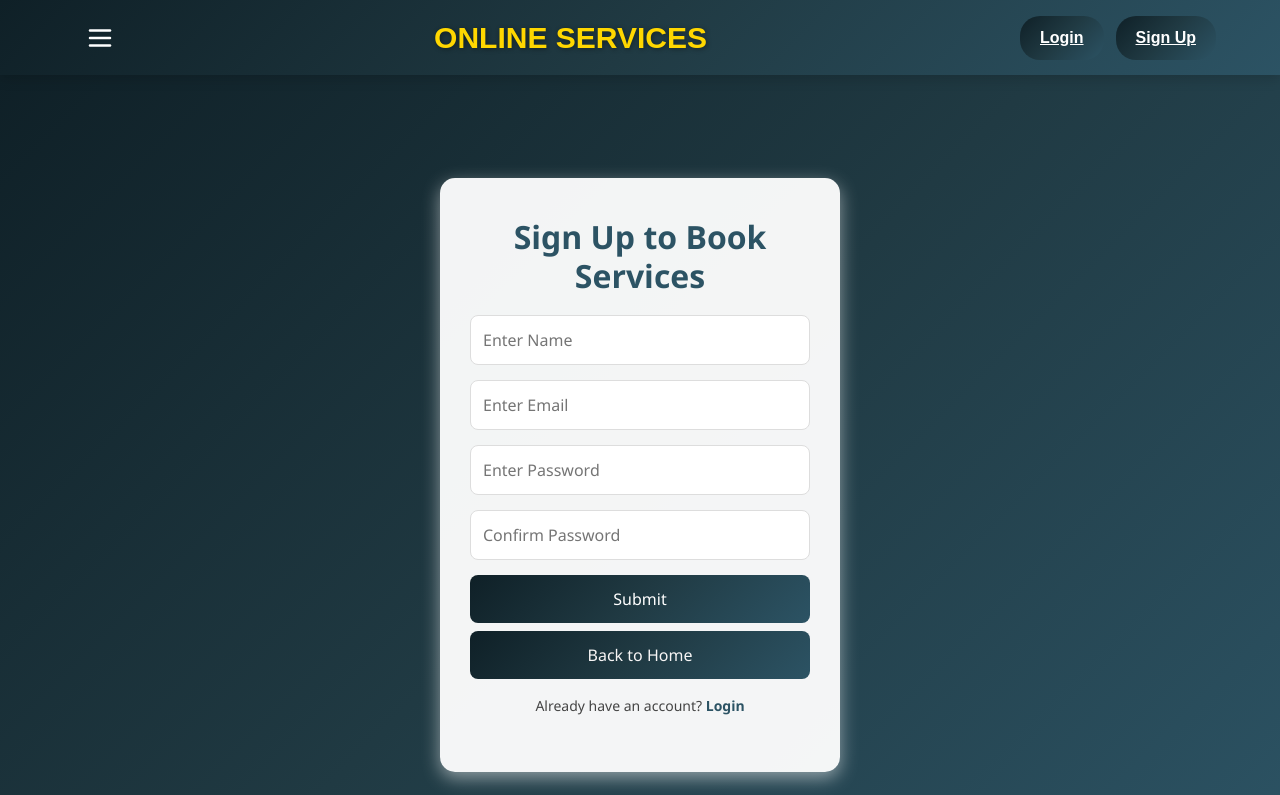
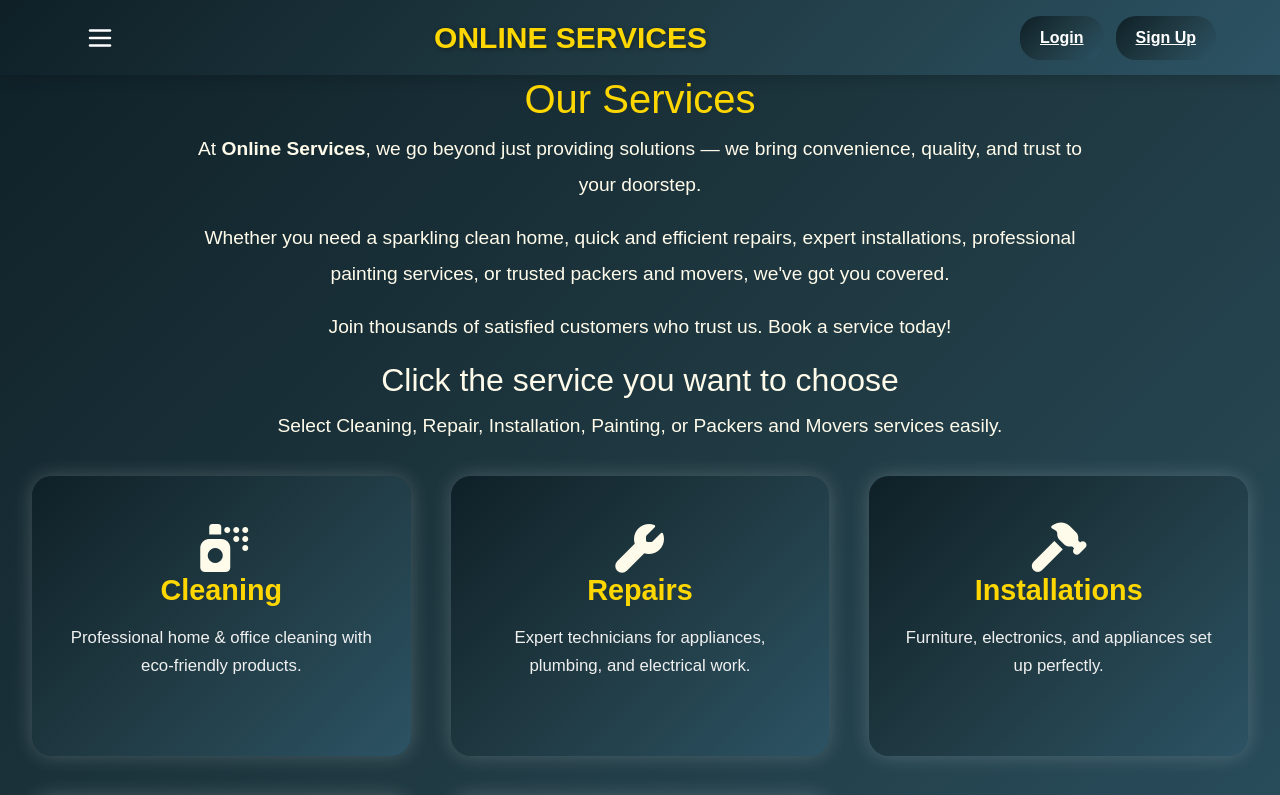
Before and after one commit to manikanta514-bit/Onlineservices, a React (Create React App) app: page /services in a window 1280 px wide. Before the commit this address led to /signup. Shown: the top 795 px of the page. Built offline with nearby package versions, Linux system fonts and the light colour scheme; no server answers.

Commit message:
updated upto medium level next add cities and workers

```diff
--- a/package.json
+++ b/package.json
@@ -17,6 +17,7 @@
     "react-icons": "^5.5.0",
     "react-router-dom": "^7.7.1",
     "react-scripts": "5.0.1",
+    "react-toastify": "^11.0.5",
     "web-vitals": "^2.1.4"
   },
   "scripts": {
--- a/src/App.js
+++ b/src/App.js
@@ -3,9 +3,7 @@ import { BrowserRouter as Router, Routes, Route, Link } from 'react-router-dom';
 import { Menu, X } from 'lucide-react';
 import '@fortawesome/fontawesome-free/css/all.min.css';
 import './App.css';
-
 // Components
-import ProtectedRoute from "./components/ProtectedRoute";
 import Cleaning from './components/Cleaning';
 import Repairs from './components/Repairs';
 import Installations from './components/Installations';
@@ -21,7 +19,6 @@ import PackersMovers from './components/PackersMovers';
 import { BookingProvider } from './context/BookingContext';
 import UserDashboard from './components/UserDashboard';
 
-// ------------------- Header -------------------
 const Header = () => {
   const [menuOpen, setMenuOpen] = useState(false);
   return (
@@ -52,7 +49,6 @@ const Header = () => {
   );
 };
 
-// ------------------- Home -------------------
 const Home = () => {
   const cardStyleCleaning = { backgroundImage: 'url("/images/Cleaning.png")', backgroundSize: 'cover', backgroundPosition: 'center' };
   const cardStyleRepairs = { backgroundImage: 'url("/images/Repairs.png")', backgroundSize: 'cover', backgroundPosition: 'center' };
@@ -61,7 +57,6 @@ const Home = () => {
   const cardStylePackersMovers = { backgroundImage: 'url("/images/packersmovers/fragile tems.png")', backgroundSize: 'cover', backgroundPosition: 'center' };
   return (
     <main className="main-content">
-      {/* Hero Section */}
       <div className="hero-section center-text">
         <h1>Welcome to Online Services</h1>
         <h3>Professional Services, Just a Click Away.</h3>
@@ -76,8 +71,6 @@ const Home = () => {
           Experience the new standard of home services—affordable, dependable, and designed for your modern life.
         </p>
       </div>
-
-      {/* Services Intro */}
       <div className="services-intro">
         <h2>Your One-Stop Solution for Home & Office Care</h2>
         <p>
@@ -86,8 +79,6 @@ const Home = () => {
           for every job directly to you. Explore our primary services below.
         </p>
       </div>
-
-      {/* Services Section */}
       <div className="services-grid">
         <div className="service-card" style={cardStyleCleaning}>
           <i className="fas fa-spray-can fa-3x card-icon" style={{ color: "gold" }}></i>
@@ -145,8 +136,6 @@ const Home = () => {
           </ul>
            </div>
       </div>
-
-      {/* Testimonials Section */}
       <div className="testimonials-section">
         <h2>What Our Customers Say</h2>
         <div className="testimonials-grid">
@@ -192,7 +181,6 @@ const Home = () => {
   );
 };
 
-
 const App = () => {
   return (
     <div className="App-css">
@@ -204,7 +192,7 @@ const App = () => {
         <Route path="/installations" element={<Installations />} />
         <Route path="/painting" element={<Painting />} />
         <Route path="/packersmovers" element={<PackersMovers />} />
-        <Route path="/services" element={<ProtectedRoute><Services /></ProtectedRoute>} />
+        <Route path="/services" element={<Services />} />
         <Route path="/help" element={<Help />} />
         <Route path="/about" element={<About />} />
         <Route path="/settings" element={<Settings />} />
--- a/src/components/Cleaning.js
+++ b/src/components/Cleaning.js
@@ -6,7 +6,6 @@ import { BookingContext } from "../context/BookingContext";
 const Cleaning = () => {
   const navigate = useNavigate();
   const { user, addBooking } = useContext(BookingContext);
-
 
   const cleaningServices = [
     { name: "1BHK Full House Cleaning", charges: "₹1,499", desc: "Complete cleaning for 1BHK including kitchen, bathrooms, living room, and bedrooms.", img: "/images/Cleaning.png" },
--- a/src/components/Installations.js
+++ b/src/components/Installations.js
@@ -1,4 +1,3 @@
-// Installations.js
 import React, { useContext } from "react";
 import { useNavigate } from "react-router-dom";
 import { GiDrill } from "react-icons/gi";
@@ -26,6 +25,7 @@ const Installations = () => {
 
   const handleBooking = (service) => {
     if (!user) {
+      alert("Please login or signup to book a service.");
       navigate("/signup");
       return;
     }
--- a/src/components/Login.js
+++ b/src/components/Login.js
@@ -18,7 +18,7 @@ const Login = () => {
 
     try {
       await signInWithEmailAndPassword(auth, email, password);
-    setError('✅ Login successful!');
+      setError(' Login successful!');
       navigate('/services');
     } catch (err) {
       console.error("Firebase login error:", err.code, err.message);
@@ -38,7 +38,6 @@ const Login = () => {
       }
     }
   };
-
 
   return (
     <div className="auth-page">
@@ -67,7 +66,7 @@ const Login = () => {
         </button>
         <button
           className="auth-btn auth-btn-secondary mt-2"
-          onClick={() => navigate('/')}
+          onClick={() => navigate('/')}  // NEW: back to home
         >
           Back to Home
         </button>
--- a/src/components/PackersMovers.js
+++ b/src/components/PackersMovers.js
@@ -1,4 +1,3 @@
-// PackersMovers.js
 import React, { useContext } from "react";
 import { useNavigate } from "react-router-dom";
 import { FaTruckMoving } from "react-icons/fa";
@@ -21,8 +20,10 @@ const PackersMovers = () => {
     { name: "Fragile Goods Handling", charges: "₹1,499 onwards", desc: "Special care and customized packing for delicate and fragile items.", img: "/images/packersmovers/fragile tems.png" }
   ];
 
+
   const handleBooking = (service) => {
     if (!user) {
+      alert("Please login or signup to book a service.");
       navigate("/signup");
       return;
     }
--- a/src/components/Painting.js
+++ b/src/components/Painting.js
@@ -1,4 +1,3 @@
-// Painting.js
 import React, { useContext } from "react";
 import { useNavigate } from "react-router-dom";
 import { FaPaintRoller } from "react-icons/fa";
@@ -39,6 +38,7 @@ const Painting = () => {
 
   const handleBooking = (service, category) => {
     if (!user) {
+      alert("Please login or signup to book a service.");
       navigate("/signup");
       return;
     }
--- a/src/components/Repairs.js
+++ b/src/components/Repairs.js
@@ -1,4 +1,3 @@
-// Repairs.js
 import React, { useContext } from "react";
 import { useNavigate } from "react-router-dom";
 import { FaWrench } from "react-icons/fa";
@@ -23,8 +22,10 @@ const Repairs = () => {
     { name: "Water Dispenser Repair", charges: "₹249-₹699", desc: "Hot/cold water mechanisms, dispenser panel & cooling.", img: "/images/repairs/waterdispenserrepair.png" }
   ];
 
+
   const handleBooking = (service) => {
     if (!user) {
+      alert("Please login or signup to book a service.");
       navigate("/signup");
       return;
     }
--- a/src/components/Services.js
+++ b/src/components/Services.js
@@ -1,12 +1,30 @@
-import React from "react";
+import React, { useEffect, useState } from "react";
 import { useNavigate } from "react-router-dom";
+import { auth } from "../context/firebase";
+
 import "../App.css";
 
 const Services = () => {
   const navigate = useNavigate();
+  const [username, setUsername] = useState("");
+
+  useEffect(() => {
+    const unsubscribe = auth.onAuthStateChanged((user) => {
+      if (user) {
+        setUsername(user.displayName || user.email.split("@")[0]);
+      }
+    });
+    return () => unsubscribe();
+  }, []);
 
   return (
     <div className="page-content">
+      {username && (
+        <h2 style={{ textAlign: "center",color:"gold" }}>
+          Welcome, {username}
+        </h2>
+      )}
+
       <h1 className="text-center">Our Services</h1>
 
       <div className="mani-intro">
@@ -16,14 +34,19 @@ const Services = () => {
         </p>
         <p>
           Whether you need a sparkling clean home, quick and efficient repairs,
-          expert installations, professional painting services, or trusted packers and movers, we've got you covered.
+          expert installations, professional painting services, or trusted
+          packers and movers, we've got you covered.
         </p>
         <p>
-          Join thousands of satisfied customers who trust us. Book a service today!
+          Join thousands of satisfied customers who trust us. Book a service
+          today!
         </p>
         <div className="mani-cta">
           <h2>Click the service you want to choose</h2>
-          <p>Select Cleaning, Repair, Installation, Painting, or Packers and Movers services easily.</p>
+          <p>
+            Select Cleaning, Repair, Installation, Painting, or Packers and
+            Movers services easily.
+          </p>
         </div>
       </div>
 
@@ -31,13 +54,17 @@ const Services = () => {
         <div className="mani-box" onClick={() => navigate("/cleaning")}>
           <i className="fas fa-spray-can fa-3x text-orange-600"></i>
           <h3>Cleaning</h3>
-          <p>Professional home & office cleaning with eco-friendly products.</p>
+          <p>
+            Professional home & office cleaning with eco-friendly products.
+          </p>
         </div>
 
         <div className="mani-box" onClick={() => navigate("/repairs")}>
           <i className="fas fa-wrench fa-3x text-orange-600"></i>
           <h3>Repairs</h3>
-          <p>Expert technicians for appliances, plumbing, and electrical work.</p>
+          <p>
+            Expert technicians for appliances, plumbing, and electrical work.
+          </p>
         </div>
 
         <div className="mani-box" onClick={() => navigate("/installations")}>
@@ -49,17 +76,24 @@ const Services = () => {
         <div className="mani-box" onClick={() => navigate("/painting")}>
           <i className="fas fa-paint-roller fa-3x text-orange-600"></i>
           <h3>Painting</h3>
-          <p>Professional interior and exterior painting for homes and offices.</p>
+          <p>
+            Professional interior and exterior painting for homes and offices.
+          </p>
         </div>
 
         <div className="mani-box" onClick={() => navigate("/packersmovers")}>
           <i className="fas fa-truck-moving fa-3x text-orange-600"></i>
           <h3>Packers and Movers</h3>
-          <p>Trusted packing, moving, and relocation services for homes, offices, and vehicles.</p>
+          <p>
+            Trusted packing, moving, and relocation services for homes, offices,
+            and vehicles.
+          </p>
         </div>
       </div>
 
-      <div style={{ display: "flex", justifyContent: "center", marginTop: "30px" }}>
+      <div
+        style={{ display: "flex", justifyContent: "center", marginTop: "30px" }}
+      >
         <button className="back-home-btn" onClick={() => navigate("/")}>
           Back to Home
         </button>
@@ -67,4 +101,5 @@ const Services = () => {
     </div>
   );
 };
+
 export default Services;
--- a/src/components/Signup.js
+++ b/src/components/Signup.js
@@ -31,7 +31,7 @@ const Signup = () => {
         const userCredential = await createUserWithEmailAndPassword(auth, email, password);
         await updateProfile(userCredential.user, { displayName: name });
         setLoading(false);
-        navigate('/services');
+        navigate('/services');  // NEW: After signup go to services page
       } catch (err) {
         setError(err.message);
         setLoading(false);
@@ -83,7 +83,7 @@ const Signup = () => {
         </button>
         <button
           className="auth-btn auth-btn-secondary mt-2"
-          onClick={() => navigate('/')}
+          onClick={() => navigate('/')}  // NEW: changed '/' for clarity (same as before)
           disabled={loading}
         >
           Back to Home
--- a/src/context/BookingContext.js
+++ b/src/context/BookingContext.js
@@ -79,7 +79,7 @@ export const BookingProvider = ({ children }) => {
     }
 
     try {
-      // *** UPDATED: Reference to user's bookings subcollection ***
+      //  UPDATED: Reference to user's bookings subcollection ***
       const bookingsRef = collection(db, "users", user.uid, "bookings");
 
       // Get all booking docs for this user
```
Also changed, not shown: src/components/ProtectedRoute.js (+3 -9 lines), 1 other file (tests, documents, lock files or other folders). Lines whose indentation alone changed are shown as unchanged.
